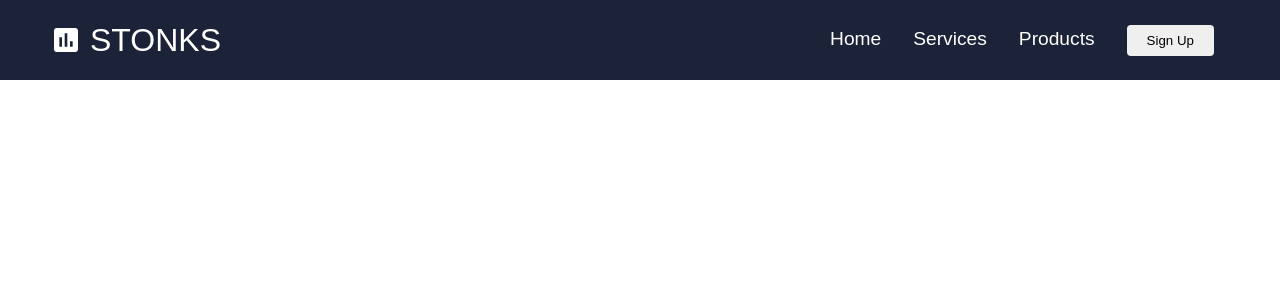
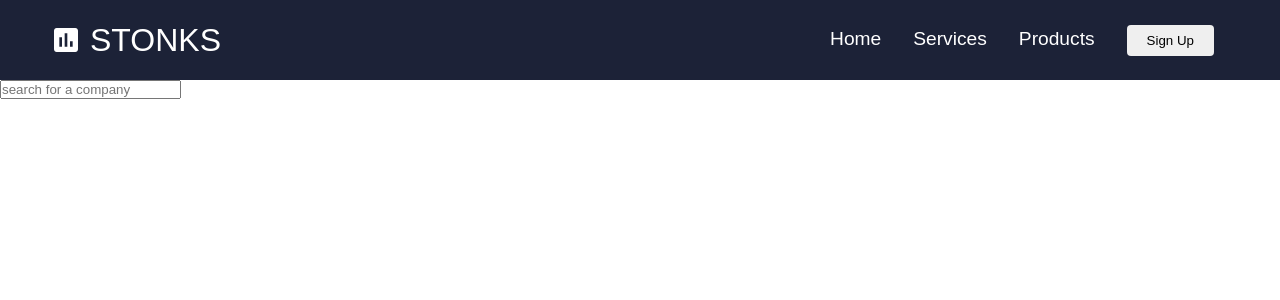
Before and after one commit to CSCI-40500-77100-Spring-2021/project-7, a React (Create React App) app: page / in a window 1280 px wide. Shown: the top 300 px of the page. Built offline with nearby package versions, Linux system fonts and the light colour scheme.

Commit message:
created componentssearch bar

```diff
--- a/src/App.js
+++ b/src/App.js
@@ -3,15 +3,19 @@ import React from 'react';
 import './App.css';
 import Navbar from './components/Navbar';
 import { BrowserRouter as Router, Switch, Route } from 'react-router-dom';
+import Searchbar from './components/SearchBar';
 
 function App() {
   return (
+    <>
     <Router>
       <Navbar />
       <Switch>
         <Route path='/' />
       </Switch>
     </Router>
+    <Searchbar />
+    </>
   );
 }
 
--- /dev/null
+++ b/src/components/SearchBar.css
@@ -0,0 +1,8 @@
+.SearchBar {
+  width: 100%;
+  height: 32px;
+  border-radius: 3px;
+  border: 1px solid #eaeaea;
+  padding: 5px 10px;
+  font-size: 12px;
+}
--- /dev/null
+++ b/src/components/SearchBar.js
@@ -0,0 +1,15 @@
+import React from "react";
+import "./SearchBar.css";
+
+const SearchBar = ({ keyword, setKeyword }) => {
+  return (
+    <input
+      type="text"
+      name="searchBar"
+      id="searchBar"
+      placeholder="search for a company"
+    />
+  );
+};
+
+export default SearchBar;
```
